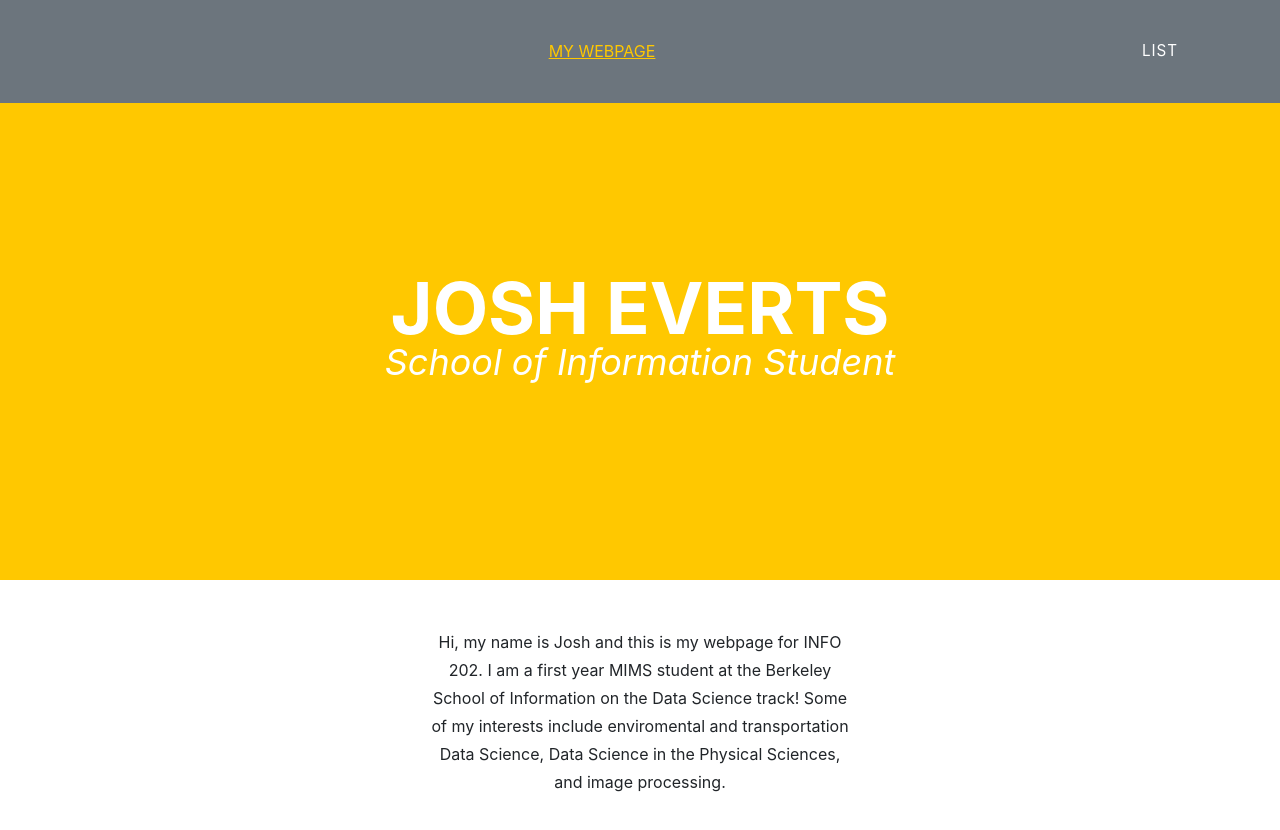
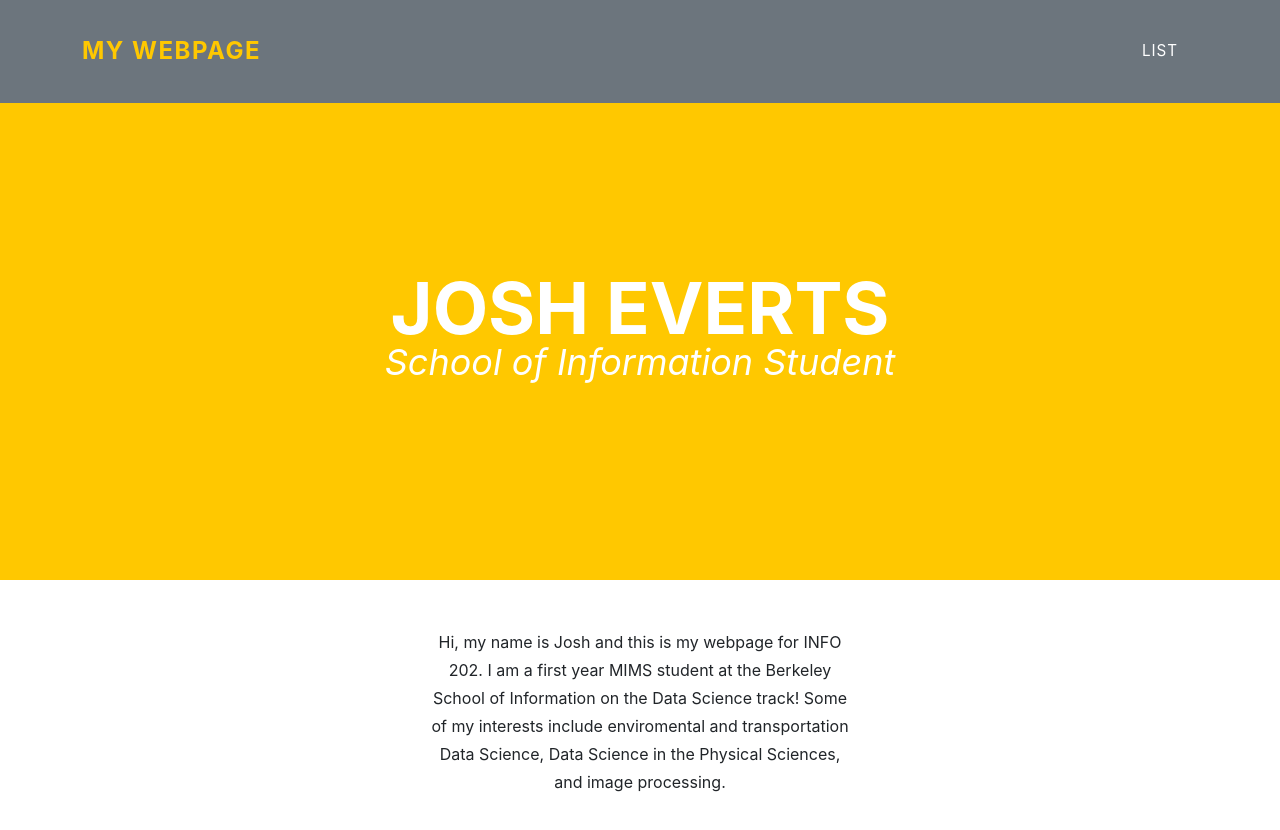
Before and after one commit to Josh-Everts/Josh-Everts, a plain HTML site: page index.html in a window 1280 px wide. Drawn offline with Linux system fonts and the light colour scheme.

Commit message:
final commit

```diff
--- a/index.html
+++ b/index.html
@@ -11,7 +11,7 @@
         <nav class="navbar navbar-expand-lg bg-secondary text-uppercase fixed-top" id="mainNav">
             <div class="container">
                 <!--This code defines the "My Webpage" link in the top left corner of the navigation pane-->
-                <a class="navbar-nav ms-auto" href="https://josh-everts.github.io/index.html">My Webpage</a>
+                <a class="navbar-brand ms-start" href="https://josh-everts.github.io/index.html">My Webpage</a>
                 <!--This code defines the "List" link in the top right corner of the navigation pane-->
                 <ul class="navbar-nav ms-auto">
                     <li class="nav-item mx-0 mx-lg-1"><a class="nav-link py-3 px-0 px-lg-3 rounded" href="./list.html">List</a></li>
```
